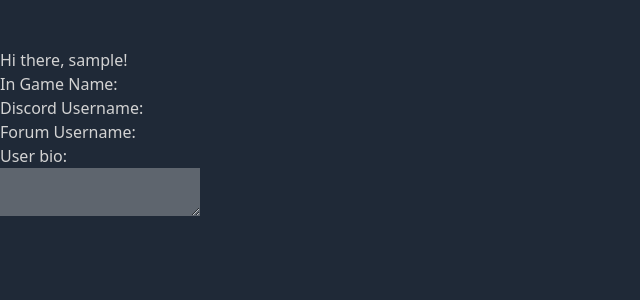
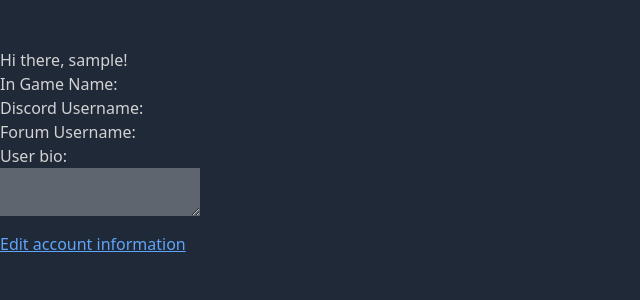
Before and after one commit to StarbaseCommunityProject/EndoLink, a Django app: page /account in a window 1280 px wide. Shown: the part 72-372 px from the top of the page, without its empty margins (0-640 px from the left). Run offline with Django 3.2, Linux system fonts and the light colour scheme; the visitor is signed in with stand-in values (Sample User, id 1).

Commit message:
Implemented account info updating  (#15)
* Added account_edit_page view

* Created account_edit form

* Account edit template

```diff
--- a/Project/account/templates/account/account_page.html
+++ b/Project/account/templates/account/account_page.html
@@ -13,4 +13,7 @@
             <textarea id="bio" name="bio" style="display: inline-block" disabled>{{ request.user.userextrainfo.bio|default_if_none:"" }}</textarea>
         </span>
     </div>
+
+
+    <a class="mt-4 block text-blue-400 underline" href="/account/edit">Edit account information</a>
 {% endblock %}
--- a/Project/account/urls.py
+++ b/Project/account/urls.py
@@ -6,4 +6,5 @@ urlpatterns = [
     path('account/', include('django.contrib.auth.urls')),  # Default Django auth module.
     path('account/signup', views.signup, name='signup'),
     path('account', views.account_page, name='account'),
+    path('account/edit', views.account_edit_page, name='edit')
 ]
--- a/Project/account/views.py
+++ b/Project/account/views.py
@@ -1,6 +1,6 @@
 from django.shortcuts import render, redirect
 from django.http import HttpResponse
-from .forms import SignUpForm
+from .forms import SignUpForm, AccountEditForm
 from django.contrib.auth import authenticate, login
 from django.contrib.auth.decorators import login_required
 
@@ -22,3 +22,16 @@ def signup(request):
 @login_required
 def account_page(request):
     return HttpResponse(render(request, 'account/account_page.html'))
+
+@login_required
+def account_edit_page(request):
+
+    form = AccountEditForm(request.POST or None, instance=request.user.userextrainfo)
+
+    if form.is_valid() and request.POST:
+        extraUserInfo = form.save(commit=False)
+        extraUserInfo.user = request.user
+        extraUserInfo.save()
+        return redirect('/account')
+
+    return HttpResponse(render(request, 'account/account_edit_page.html', {'form': form}))
```
Also changed, not shown: Project/account/forms.py (+8 -1 lines), Project/account/templates/account/account_edit_page.html (added, +12 -0 lines).
